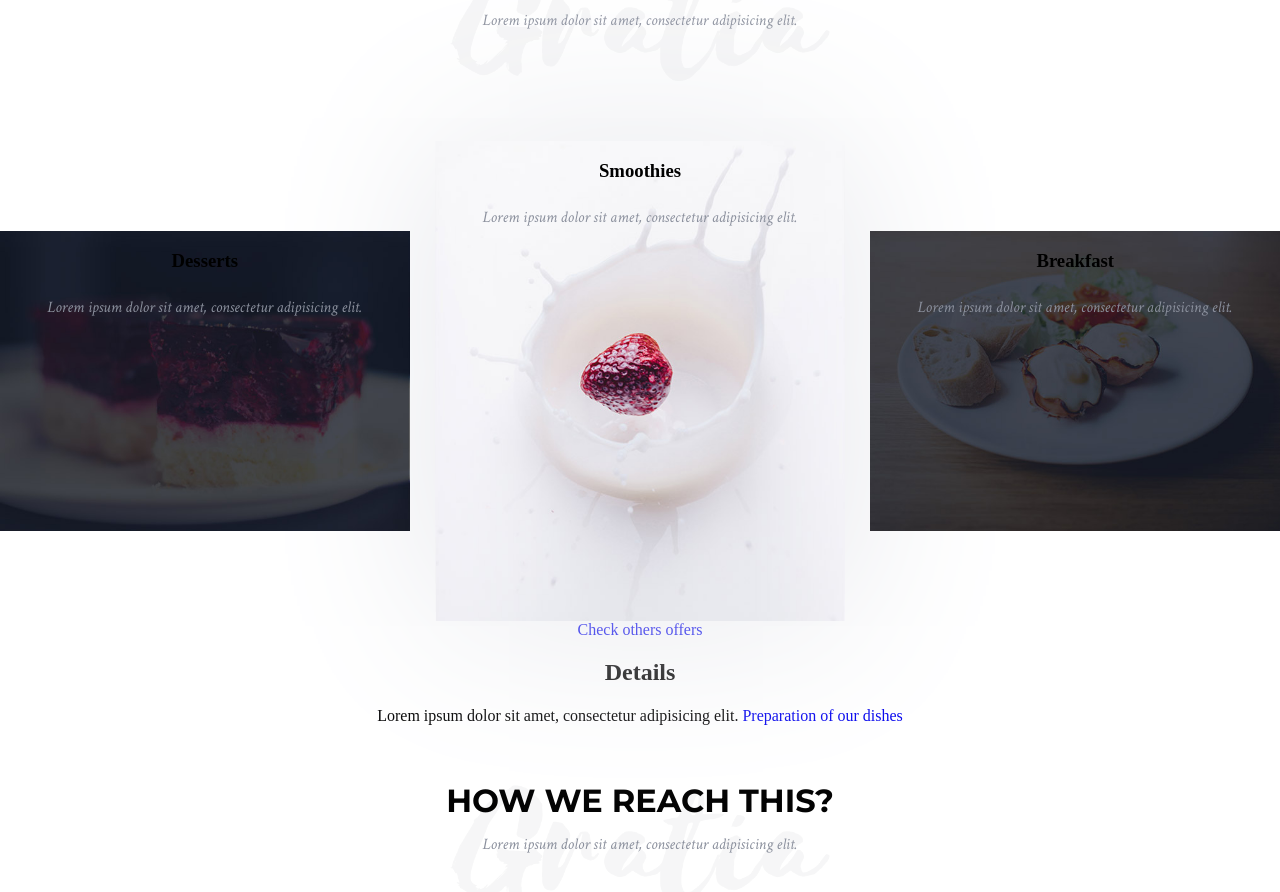
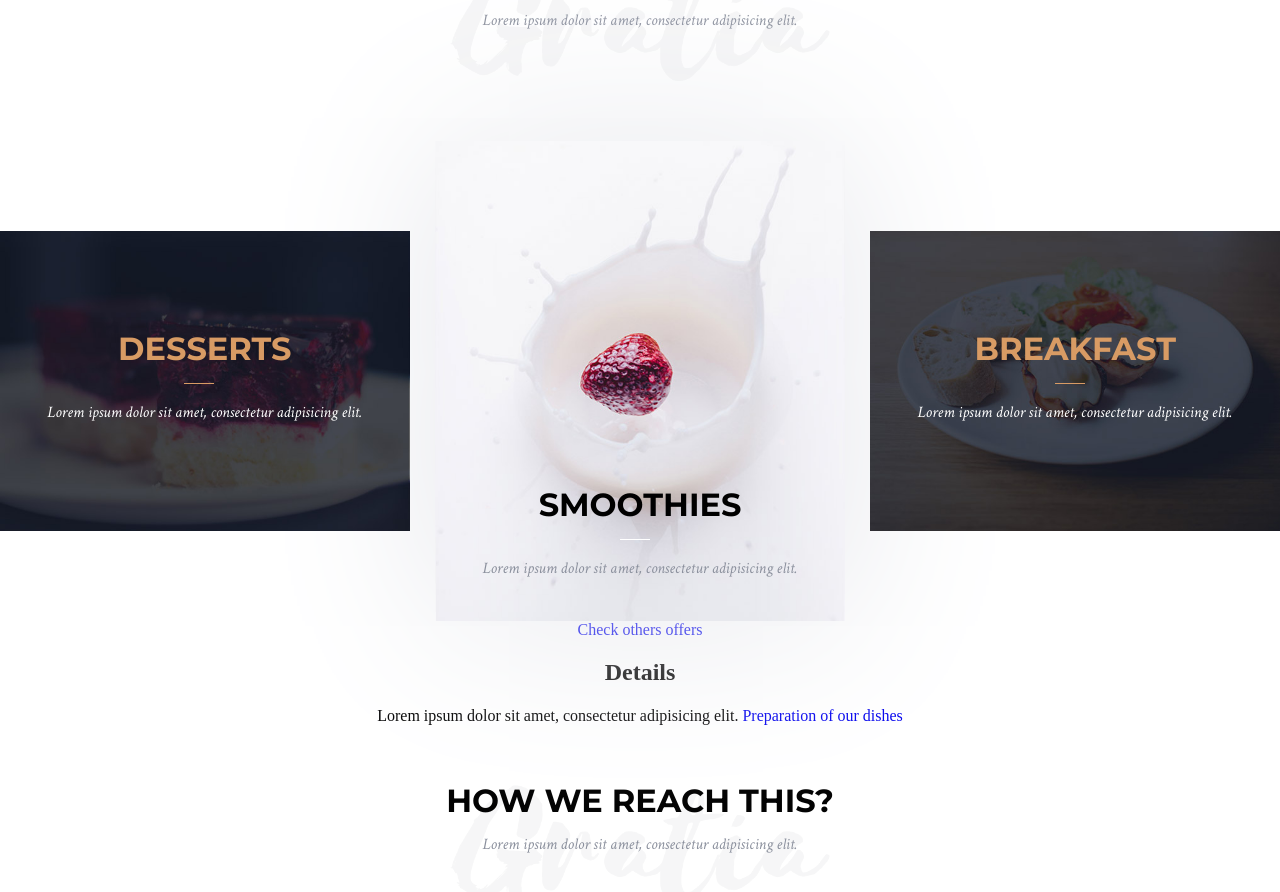
Before and after one commit to deniolp/gratia, a website: page source/index.html in a window 1280 px wide. Shown: the part 899-1791 px from the top of the page. Drawn offline with nearby package versions, Linux system fonts and the light colour scheme; files that its build step writes are made by us from their sources.

Commit message:
Оформление содержимого блоков в offers

```diff
--- a/source/sass/blocks/main-text.scss
+++ b/source/sass/blocks/main-text.scss
@@ -1,7 +1,7 @@
 .main-text {
   font-family: 'Crimson Text', Georgia, serif;
   font-style: italic;
-  color: #8b909d;
+  color: $grey-text;
   font-size: 16px;
   line-height: 36px;
   margin: 0;
--- a/source/sass/blocks/offers.scss
+++ b/source/sass/blocks/offers.scss
@@ -28,10 +28,51 @@
     box-shadow: 0px 0px 183px 0px rgb(229, 230, 235);
     z-index: 10;
     min-height: 480px;
+
+    & h3 {
+      color: black;
+      margin-top: 85%;
+
+      &::after {
+        background-color: white;
+      }
+    }
+
+    & span {
+      color: $grey-text;
+    }
   }
 
   &:nth-child(3) {
     background-image: url("../img/breakfast.jpg");
     margin-top: 90px;
   }
+
+  & h3 {
+    margin: 0;
+    padding: 0;
+    font-family: 'Montserrat', Arial, sans-serif;
+    text-transform: uppercase;
+    font-size: 32px;
+    line-height: 32px;
+    font-weight: bold;
+    color: $brown-color;
+    margin-top: 25%;
+    position: relative;
+    margin-bottom: 30px;
+
+    &::after {
+      position: absolute;
+      content: '';
+      top: 50px;
+      left: 45%;
+      width: 30px;
+      height: 1px;
+      background-color: $brown-color;
+    }
+  }
+
+  & span {
+    color: white;
+  }
 }
--- a/source/sass/blocks/page-slider.scss
+++ b/source/sass/blocks/page-slider.scss
@@ -71,12 +71,12 @@
   cursor: pointer;
 
   &:hover {
-    color: #d89b64;
+    color: $brown-color;
   }
 
   &--active {
-    color: #d89b64;
-    border-bottom: solid 2px #d89b64;
+    color: $brown-color;
+    border-bottom: solid 2px $brown-color;
   }
 }
 
@@ -109,7 +109,7 @@
   width: 190px;
   height: 40px;
   background-color: #151b28;
-  color: #d89b64;
+  color: $brown-color;
   font-family: 'Montserrat', Arial, sans-serif;
   text-transform: uppercase;
   font-size: 16px;
@@ -118,7 +118,7 @@
   cursor: pointer;
 
   &:hover {
-    color: #fa9b64;
+    color: $brown-color;
   }
 }
 
--- a/source/sass/blocks/site-list.scss
+++ b/source/sass/blocks/site-list.scss
@@ -19,6 +19,6 @@
   color: white;
 
   &:hover {
-    color: #d89b64;
+    color: $brown-color;
   }
 }
--- a/source/sass/vars.scss
+++ b/source/sass/vars.scss
@@ -1 +1,3 @@
 $header-color: #151b28;
+$brown-color: #d89b64;
+$grey-text: #8b909d;
```
